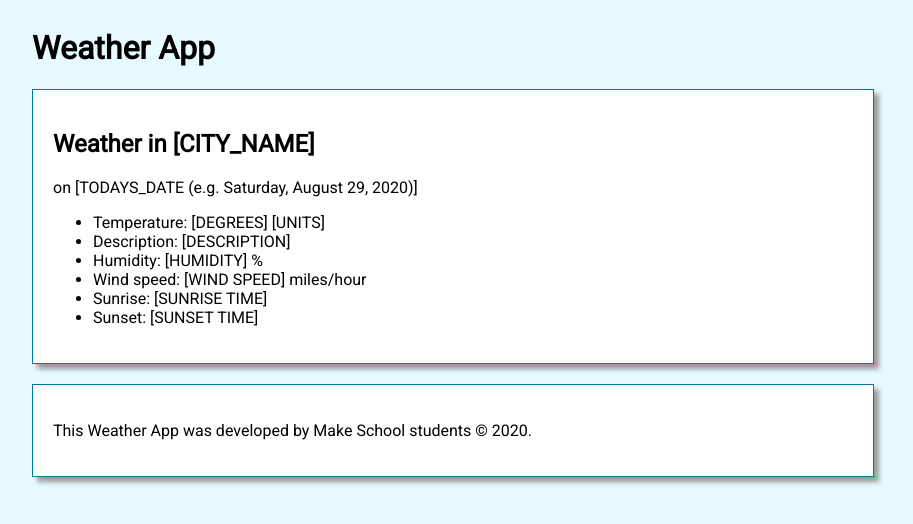
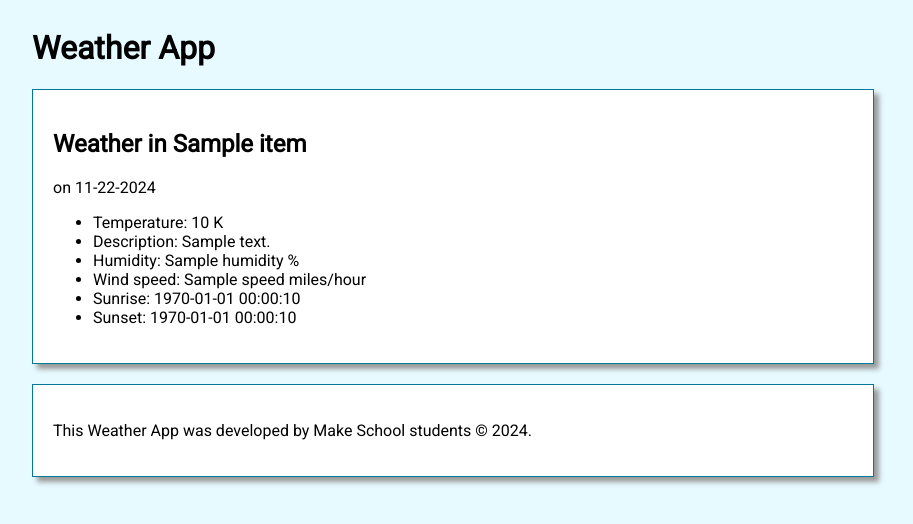
Before and after one commit to xcbhx/1710_Weather_App_API, a Flask app: page /results in a window 1280 px wide. Shown: the top 524 px of the page, without its empty margins (208-1121 px from the left). Run offline with Flask 3, Linux system fonts and the light colour scheme; a database or web service that is not in the repository returns one stand-in record (values such as "Sample title"); data that the repository does not hold is empty.

Commit message:
completed current weather data

```diff
--- a/app.py
+++ b/app.py
@@ -5,7 +5,7 @@ from pprint import PrettyPrinter
 from datetime import datetime, timedelta
 from dotenv import load_dotenv
 from flask import Flask, render_template, request, send_file
-# from geopy.geocoders import Nominatim
+from geopy.geocoders import Nominatim
 
 
 ################################################################################
@@ -45,20 +45,21 @@ def results():
     """Displays results for current weather conditions."""
     # TODO: Use 'request.args' to retrieve the city & units from the query
     # parameters.
-    city = ''
-    units = ''
+    city = request.args.get('city')
+    units = request.args.get('units')
 
     params = {
         # TODO: Enter query parameters here for the 'appid' (your api key),
         # the city, and the units (metric or imperial).
         # See the documentation here: https://openweathermap.org/current
-
+        'appid': API_KEY,
+        'q': city,
+        'units': units
     }
 
     result_json = requests.get(API_URL, params=params).json()
 
-    # Uncomment the line below to see the results of the API call!
-    # pp.pprint(result_json)
+    pp.pprint(result_json)
 
     # TODO: Replace the empty variables below with their appropriate values.
     # You'll need to retrieve these from the result_json object above.
@@ -67,14 +68,14 @@ def results():
     # datetime objects. You can do so using the `datetime.fromtimestamp()`
     # function.
     context = {
-        'date': datetime.now(),
-        'city': '',
-        'description': '',
-        'temp': '',
-        'humidity': '',
-        'wind_speed': '',
-        'sunrise': '',
-        'sunset': '',
+        'date': datetime.now().strftime('%m-%d-%Y'),
+        'city': result_json['name'],
+        'description': result_json['weather'][0]['description'],
+        'temp': result_json['main']['temp'],
+        'humidity': result_json['main']['humidity'],
+        'wind_speed': result_json['wind']['speed'],
+        'sunrise': datetime.fromtimestamp(result_json['sys']['sunrise']),
+        'sunset': datetime.fromtimestamp(result_json['sys']['sunset']),
         'units_letter': get_letter_for_units(units)
     }
 
--- a/templates/base.html
+++ b/templates/base.html
@@ -12,7 +12,7 @@
             {% endblock %}
             <section>
                 <p>
-                    This Weather App was developed by Make School students © 2020.
+                    This Weather App was developed by Make School students © 2024.
                 </p>
             </section>
         </main>
--- a/templates/results.html
+++ b/templates/results.html
@@ -6,20 +6,20 @@
         TODO: Replace the hard-coded city and date below with data from the
         server
     #}
-    <h1>Weather in [CITY_NAME]</h1>
-    <p>on [TODAYS_DATE (e.g. Saturday, August 29, 2020)]</p>
+    <h1>Weather in {{ city }}</h1>
+    <p>on {{ date }}</p>
 
     {#
         TODO: Add the temperature, description, humidity, wind speed, sunrise,
         & sunset below to replace the [ ].
     #}
     <ul>
-        <li>Temperature: [DEGREES] [UNITS] </li>
-        <li>Description: [DESCRIPTION] </li>
-        <li>Humidity: [HUMIDITY] % </li>
-        <li>Wind speed: [WIND SPEED] miles/hour </li>
-        <li>Sunrise: [SUNRISE TIME] </li>
-        <li>Sunset: [SUNSET TIME] </li>
+        <li>Temperature: {{ temp }} {{ units_letter }} </li>
+        <li>Description: {{ description }} </li>
+        <li>Humidity: {{ humidity }} % </li>
+        <li>Wind speed: {{ wind_speed }} miles/hour </li>
+        <li>Sunrise: {{ sunrise }} </li>
+        <li>Sunset: {{ sunset }} </li>
     </ul>
 
 </section>
```
